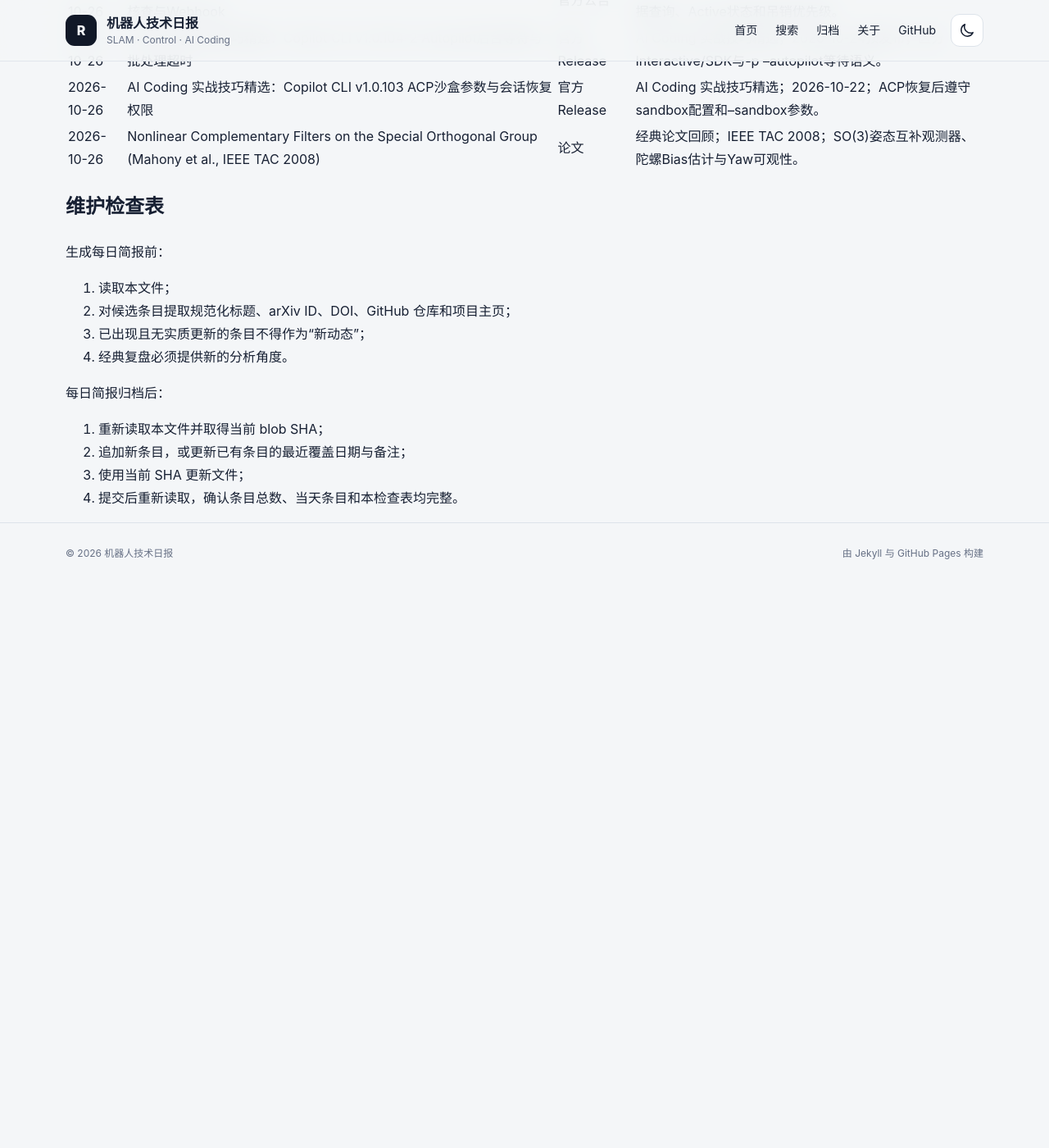
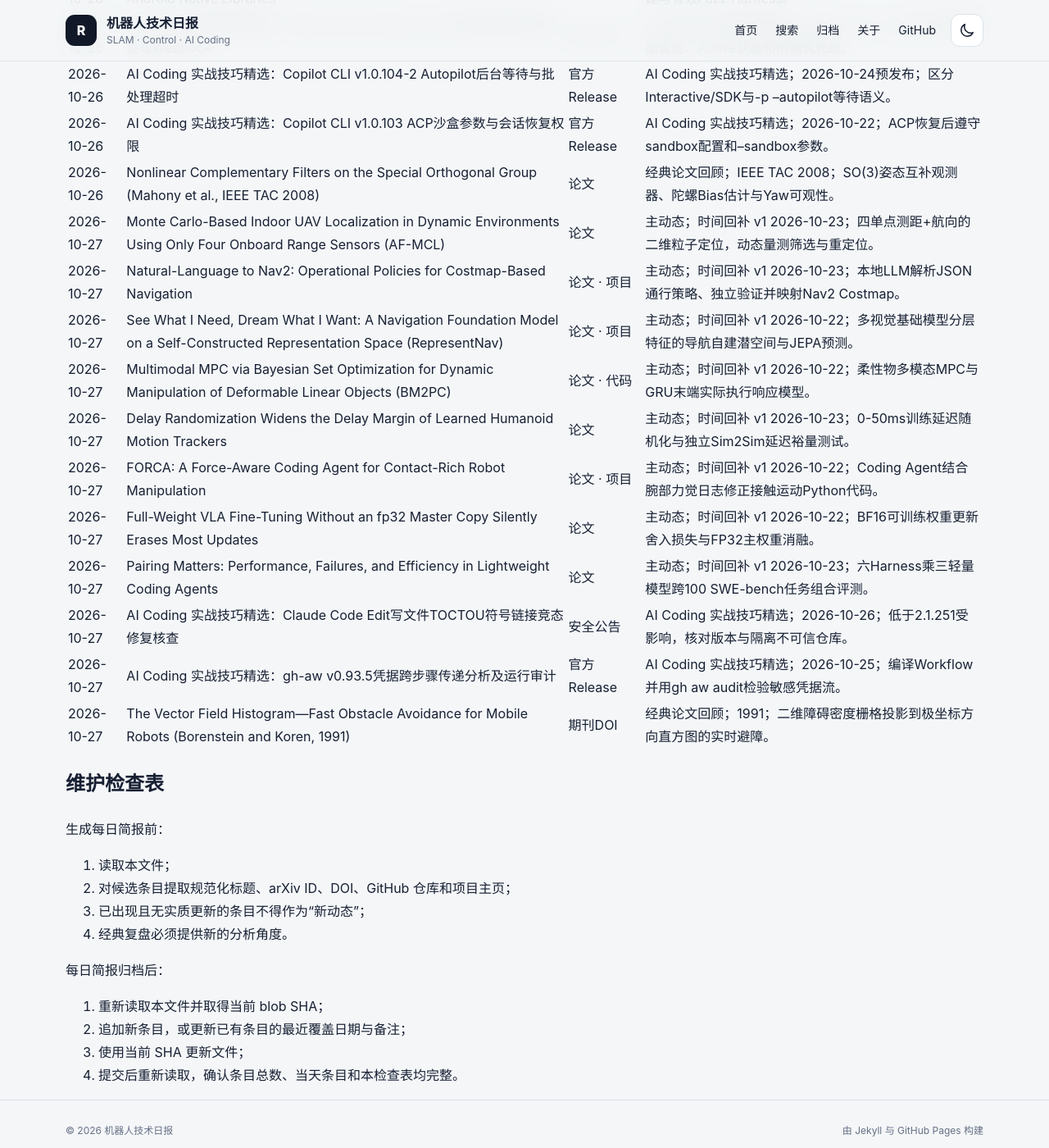
Before and after one commit to helywin/daily, a Jekyll site: the page built from robotics-brief-covered-items.md, in a window 1280 px wide and 1400 px high, scrolled down 76143 px. Shown: the whole window at 82% size. Built offline with Jekyll 4.4.1, drawn with Linux system fonts in a browser that asks for light colours; our own code applies the rules of GitHub Pages for plain Markdown files; before the commit the page ends 76853 px from its top, so only the background shows below that; some of the changed text lies outside the part shown.

Commit message:
docs: update robotics brief coverage index for 2026-10-27

```diff
--- a/robotics-brief-covered-items.md
+++ b/robotics-brief-covered-items.md
@@ -1,6 +1,6 @@
 # 机器人技术简报已覆盖条目索引
 
-> 最后更新：2026-10-26（Asia/Shanghai）
+> 最后更新：2026-10-27（Asia/Shanghai）
 >
 > 用途：每日简报选题前强制查重。本文件保留全部历史条目的最近覆盖日期、规范标题、至少一个可直接访问的原始来源和必要备注。
 >
@@ -169,6 +169,8 @@
 > 2026-10-25 新增 8 条主动态、3 条 AI Coding 实战技巧精选与 1 条经典论文回顾，共 1113 条。
 >
 > 2026-10-26 新增 8 条主动态、3 条 AI Coding 实战技巧精选与 1 条经典论文回顾，共 1125 条。
+>
+> 2026-10-27 新增 8 条主动态、2 条 AI Coding 实战技巧精选与 1 条经典论文回顾，共 1136 条。
 >
 ## 已核验条目
 
@@ -1382,6 +1384,17 @@
 | 2026-10-26 | AI Coding 实战技巧精选：Copilot CLI v1.0.104-2 Autopilot后台等待与批处理超时 | [官方Release](https://github.com/github/copilot-cli/releases/tag/v1.0.104-2) | AI Coding 实战技巧精选；2026-10-24预发布；区分Interactive/SDK与-p --autopilot等待语义。 |
 | 2026-10-26 | AI Coding 实战技巧精选：Copilot CLI v1.0.103 ACP沙盒参数与会话恢复权限 | [官方Release](https://github.com/github/copilot-cli/releases/tag/v1.0.103) | AI Coding 实战技巧精选；2026-10-22；ACP恢复后遵守sandbox配置和--sandbox参数。 |
 | 2026-10-26 | Nonlinear Complementary Filters on the Special Orthogonal Group (Mahony et al., IEEE TAC 2008) | [论文](https://doi.org/10.1109/TAC.2008.923738) | 经典论文回顾；IEEE TAC 2008；SO(3)姿态互补观测器、陀螺Bias估计与Yaw可观性。 |
+| 2026-10-27 | Monte Carlo-Based Indoor UAV Localization in Dynamic Environments Using Only Four Onboard Range Sensors (AF-MCL) | [论文](https://arxiv.org/abs/2610.32645) | 主动态；时间回补 v1 2026-10-23；四单点测距+航向的二维粒子定位，动态量测筛选与重定位。 |
+| 2026-10-27 | Natural-Language to Nav2: Operational Policies for Costmap-Based Navigation | [论文](https://arxiv.org/abs/2610.32633) · [项目](https://a56239637-dot.github.io/Natural-Language-to-Nav2-Project-Page/) | 主动态；时间回补 v1 2026-10-23；本地LLM解析JSON通行策略、独立验证并映射Nav2 Costmap。 |
+| 2026-10-27 | See What I Need, Dream What I Want: A Navigation Foundation Model on a Self-Constructed Representation Space (RepresentNav) | [论文](https://arxiv.org/abs/2610.31762) · [项目](https://wang-yinxi.github.io/representnav/) | 主动态；时间回补 v1 2026-10-22；多视觉基础模型分层特征的导航自建潜空间与JEPA预测。 |
+| 2026-10-27 | Multimodal MPC via Bayesian Set Optimization for Dynamic Manipulation of Deformable Linear Objects (BM2PC) | [论文](https://arxiv.org/abs/2610.31852) · [代码](https://github.com/Longyouyuan/BM2PC) | 主动态；时间回补 v1 2026-10-22；柔性物多模态MPC与GRU末端实际执行响应模型。 |
+| 2026-10-27 | Delay Randomization Widens the Delay Margin of Learned Humanoid Motion Trackers | [论文](https://arxiv.org/abs/2610.32277) | 主动态；时间回补 v1 2026-10-23；0-50ms训练延迟随机化与独立Sim2Sim延迟裕量测试。 |
+| 2026-10-27 | FORCA: A Force-Aware Coding Agent for Contact-Rich Robot Manipulation | [论文](https://arxiv.org/abs/2610.31841) · [项目](https://tanoom.github.io/forca/) | 主动态；时间回补 v1 2026-10-22；Coding Agent结合腕部力觉日志修正接触运动Python代码。 |
+| 2026-10-27 | Full-Weight VLA Fine-Tuning Without an fp32 Master Copy Silently Erases Most Updates | [论文](https://arxiv.org/abs/2610.31859) | 主动态；时间回补 v1 2026-10-22；BF16可训练权重更新舍入损失与FP32主权重消融。 |
+| 2026-10-27 | Pairing Matters: Performance, Failures, and Efficiency in Lightweight Coding Agents | [论文](https://arxiv.org/abs/2610.32131) | 主动态；时间回补 v1 2026-10-23；六Harness乘三轻量模型跨100 SWE-bench任务组合评测。 |
+| 2026-10-27 | AI Coding 实战技巧精选：Claude Code Edit写文件TOCTOU符号链接竞态修复核查 | [安全公告](https://github.com/anthropics/claude-code/security/advisories/GHSA-5xjx-9qx6-jcrv) | AI Coding 实战技巧精选；2026-10-26；低于2.1.251受影响，核对版本与隔离不可信仓库。 |
+| 2026-10-27 | AI Coding 实战技巧精选：gh-aw v0.93.5凭据跨步骤传递分析及运行审计 | [官方Release](https://github.com/github/gh-aw/releases/tag/v0.93.5) | AI Coding 实战技巧精选；2026-10-25；编译Workflow并用gh aw audit检验敏感凭据流。 |
+| 2026-10-27 | The Vector Field Histogram—Fast Obstacle Avoidance for Mobile Robots (Borenstein and Koren, 1991) | [期刊DOI](https://doi.org/10.1109/70.88137) | 经典论文回顾；1991；二维障碍密度栅格投影到极坐标方向直方图的实时避障。 |
 
 ## 维护检查表
 
```
